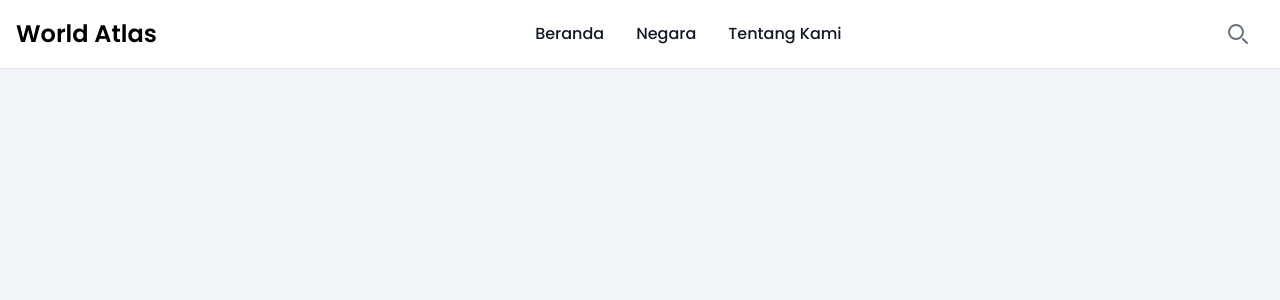
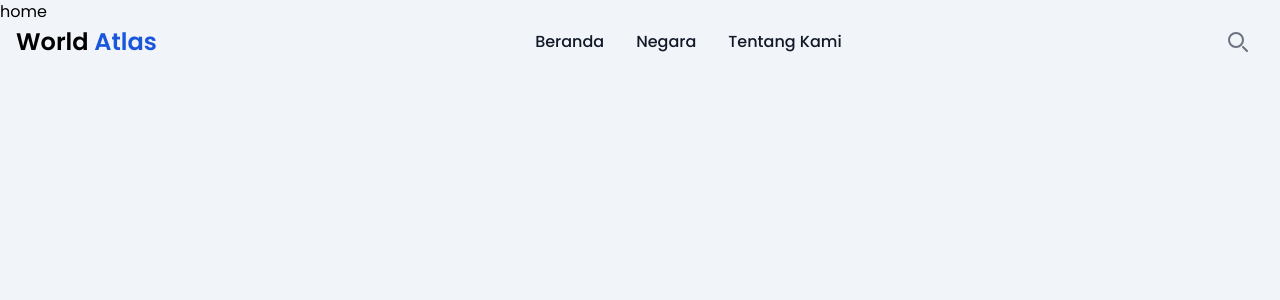
Before and after one commit to Mangadi-167/Website-World-Atlas, a React (Vite) app: page / in a window 1280 px wide. Shown: the top 300 px of the page. Built offline with nearby package versions, Linux system fonts and the light colour scheme.

Commit message:
transparan navbar

```diff
--- a/package.json
+++ b/package.json
@@ -13,6 +13,7 @@
     "@tailwindcss/vite": "^4.1.11",
     "react": "^19.1.0",
     "react-dom": "^19.1.0",
+    "react-router-dom": "^7.7.1",
     "tailwindcss": "^4.1.11"
   },
   "devDependencies": {
--- a/src/App.jsx
+++ b/src/App.jsx
@@ -1,6 +1,6 @@
 import { Navbar } from "./components/navbar"
 import { Footer } from "./components/footer"
-import { Home } from "./pages/home"
+import { Home } from "./pages/Home"
 import SearchBar from "./components/SearchBar";
 
 function App() {
@@ -12,7 +12,7 @@ function App() {
       <Navbar />
 
       {/* Content */}
-      {/* <Home />         */}
+      <Home />
 
       {/* Footer */}
       {/* <Footer /> */}
--- a/src/components/navbar.jsx
+++ b/src/components/navbar.jsx
@@ -1,4 +1,4 @@
-import { useState } from 'react';
+import { useEffect, useState } from 'react';
 import SearchBar from './SearchBar';
 
 export const Navbar = () => {
@@ -7,12 +7,23 @@ export const Navbar = () => {
     const [isMenuOpen, setIsMenuOpen] = useState(false);
     const [isSearchOpen, setIsSearchOpen] = useState(false);
 
+    const [isScrolled, setIsScrolled] = useState(false);
+    useEffect(() => {
+        const handleScroll = () => {
+            setIsScrolled(window.scrollY > 5);
+        };
+        window.addEventListener('scroll', handleScroll);
+        return () => {
+            window.removeEventListener('scroll', handleScroll);
+        };
+    }, []);
+
 
     return (
-        <nav className="bg-white dark:bg-gray-900 fixed w-full z-20 top-0 start-0 border-b border-gray-200 dark:border-gray-600">
+      <nav className={`fixed w-full z-30 top-0 start-0 transition-all duration-300 ${isScrolled ? 'py-2 bg-white  dark:bg-gray-900  ' : 'py-2 bg-transparent'}`}>
             <div className="max-w-screen-xl flex flex-wrap md:flex-nowrap items-center justify-between mx-auto p-4">
                 <a href="#" className="flex items-center space-x-3 rtl:space-x-reverse md:order-1">
-                    <span className="self-center text-2xl font-semibold whitespace-nowrap dark:text-white">World Atlas</span>
+                    <span className="self-center text-2xl font-semibold whitespace-nowrap dark:text-white">World <span class="text-blue-700">Atlas</span></span>
                 </a>
                 <div className="flex items-center md:order-3 space-x-2 rtl:space-x-reverse">
                     <div className="hidden md:block">
@@ -39,7 +50,7 @@ export const Navbar = () => {
                     <div className="mt-4 md:hidden">
                         <SearchBar value={searchQuery} onChange={(e) => setSearchQuery(e.target.value)} placeholder="Cari negara..." />
                     </div>
-                    <ul className="flex flex-col p-4 md:p-0 mt-4 font-medium border border-gray-100 rounded-lg bg-gray-50 md:space-x-8 rtl:space-x-reverse md:flex-row md:mt-0 md:border-0 md:bg-white dark:bg-gray-800 md:dark:bg-gray-900 dark:border-gray-700">
+                    <ul className="flex flex-col p-4 md:p-0 mt-4 font-medium border border-gray-100 rounded-lg  md:space-x-8 rtl:space-x-reverse md:flex-row md:mt-0 md:border-0  dark:bg-gray-800 md:dark:bg-gray-900 dark:border-gray-700">
                         <li><a href="#" className="block py-2 px-3 text-gray-900 rounded hover:bg-gray-100 md:hover:bg-transparent md:hover:text-blue-700 md:p-0 md:dark:hover:text-blue-500 dark:text-white dark:hover:bg-gray-700 dark:hover:text-white md:dark:hover:bg-transparent">Beranda</a></li>
                         <li><a href="#" className="block py-2 px-3 text-gray-900 rounded hover:bg-gray-100 md:hover:bg-transparent md:hover:text-blue-700 md:p-0 md:dark:hover:text-blue-500 dark:text-white dark:hover:bg-gray-700 dark:hover:text-white md:dark:hover:bg-transparent">Negara</a></li>
                         <li><a href="#" className="block py-2 px-3 text-gray-900 rounded hover:bg-gray-100 md:hover:bg-transparent md:hover:text-blue-700 md:p-0 md:dark:hover:text-blue-500 dark:text-white dark:hover:bg-gray-700 dark:hover:text-white md:dark:hover:bg-transparent">Tentang Kami</a></li>
--- a/src/pages/Home.jsx
+++ b/src/pages/Home.jsx
@@ -1,5 +1,5 @@
 export const Home = () => {
   return (
-    <div>home</div>
+    <div className="h-[2000px]">home</div>
   )
 }
```
Also changed, not shown: 1 other file (tests, documents, lock files or other folders).
